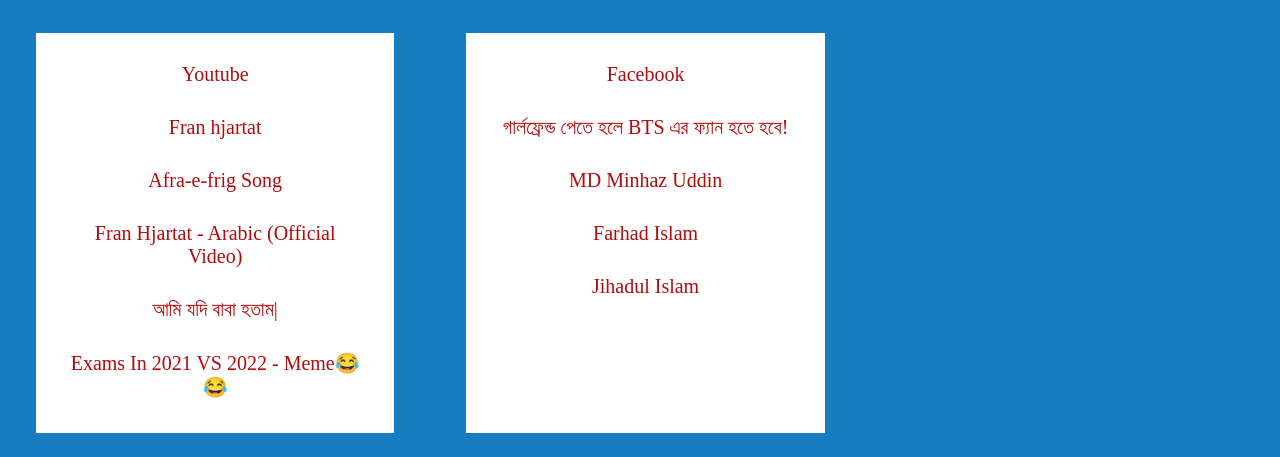
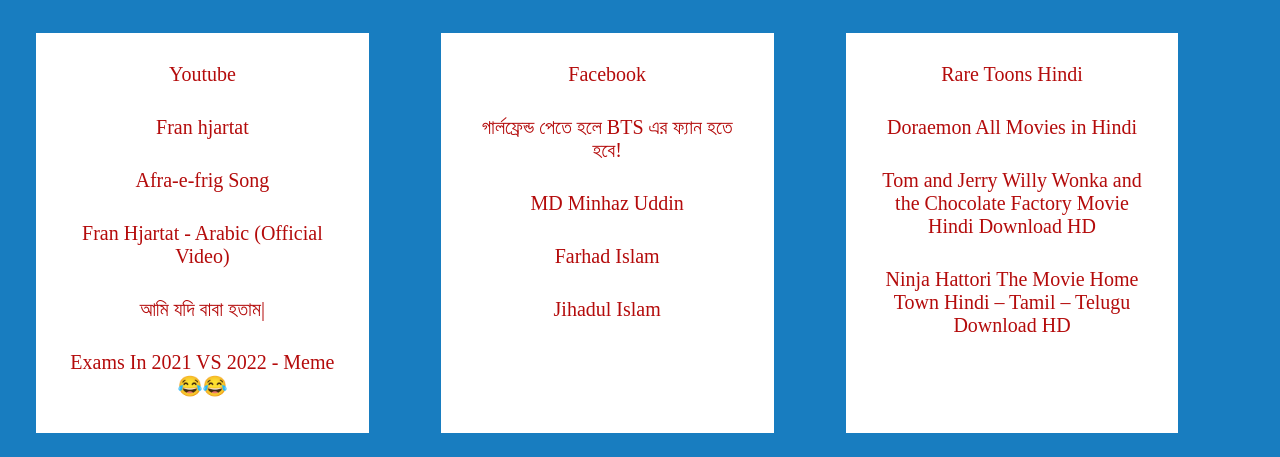
Before and after one commit to Minhaz131/online, a plain HTML site: page index.html in a window 1280 px wide. Shown: the part 320-777 px from the top of the page. Drawn offline with Linux system fonts and the light colour scheme.

Commit message:
this good for this web

```diff
--- a/style.css
+++ b/style.css
@@ -33,7 +33,7 @@ h2{
 }
 #box{
     background-color: #fff;
-    width: 28%;
+    width: 26%;
     height: 400px;
     margin: 36px;
     float: left;
```
